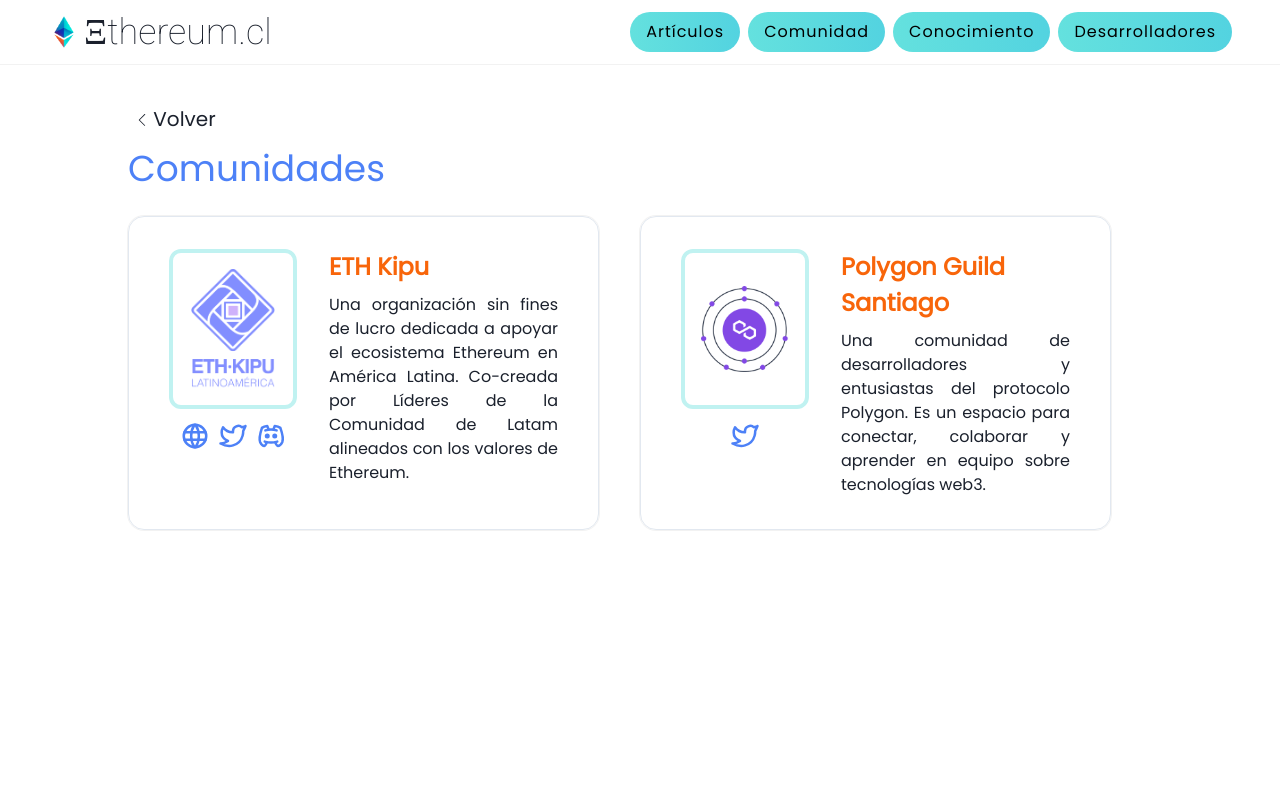
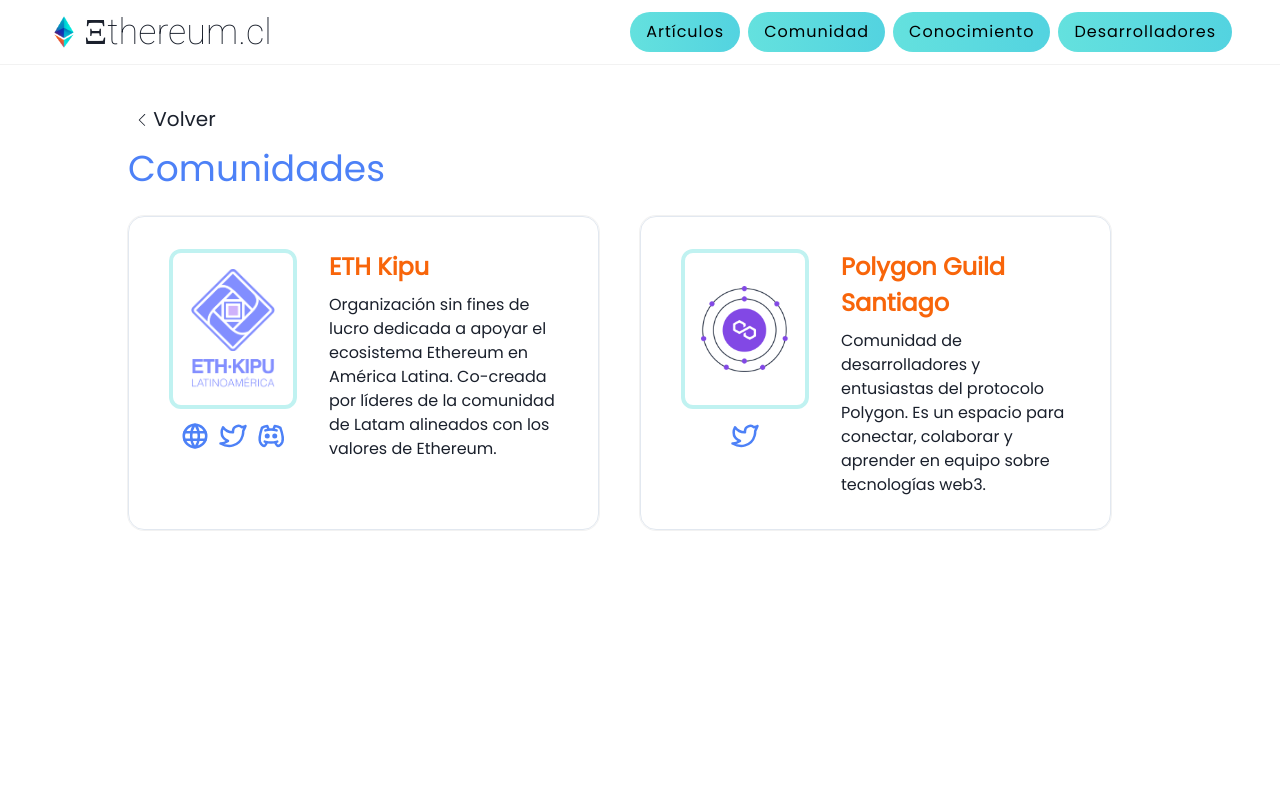
Before and after one commit to natedevxyz/ethereum-cl, a Next.js app: page /comunidad/comunidades in a window 1280 px wide. Shown: the top 800 px of the page. Built offline with nearby package versions, Linux system fonts and the light colour scheme; a web font is replaced by a local one.

Commit message:
Fixed text alignment of featured card

```diff
--- a/components/FeaturedCard.js
+++ b/components/FeaturedCard.js
@@ -57,7 +57,7 @@
 						{title}
 					</Text>
 				</Show>
-				<Text textAlign="justify">{text}</Text>
+				<Text>{text}</Text>
 			</Flex>
 		</Flex>
 	);
--- a/pages/comunidad/comunidades.js
+++ b/pages/comunidad/comunidades.js
@@ -46,7 +46,7 @@
 							title="ETH Kipu"
 							src="/eth-kipu.png"
 							alt="ETH Kipu logo"
-							text="Una organización sin fines de lucro dedicada a apoyar el ecosistema Ethereum en América Latina. Co-creada por Líderes de la Comunidad de Latam alineados con los valores de Ethereum."
+							text="Organización sin fines de lucro dedicada a apoyar el ecosistema Ethereum en América Latina. Co-creada por líderes de la comunidad de Latam alineados con los valores de Ethereum."
 						>
 							<NextLink href="https://ethkipu.org/">
 								<TbWorld />
@@ -62,7 +62,7 @@
 							title="Polygon Guild Santiago"
 							src="/polygon-guild.png"
 							alt="Polygon Guild logo"
-							text="Una comunidad de desarrolladores y entusiastas del protocolo Polygon. Es un espacio para conectar, colaborar y aprender en equipo sobre tecnologías web3."
+							text="Comunidad de desarrolladores y entusiastas del protocolo Polygon. Es un espacio para conectar, colaborar y aprender en equipo sobre tecnologías web3."
 						>
 							<NextLink href="https://twitter.com/PolygonGuildSCL">
 								<TbBrandTwitter />
```
